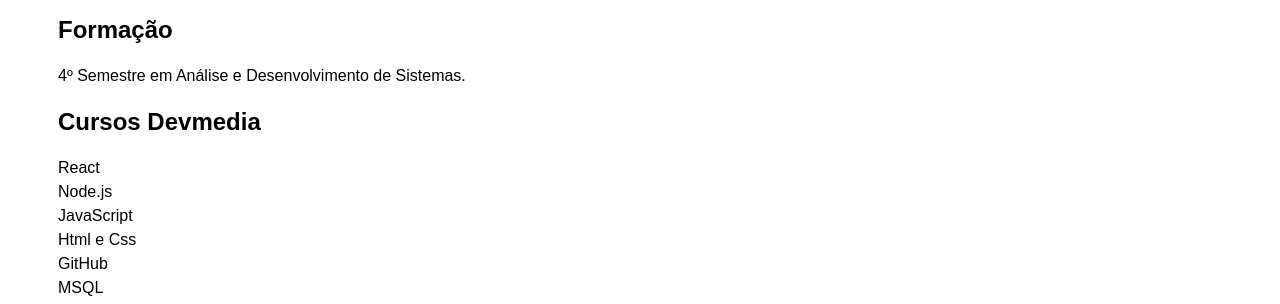
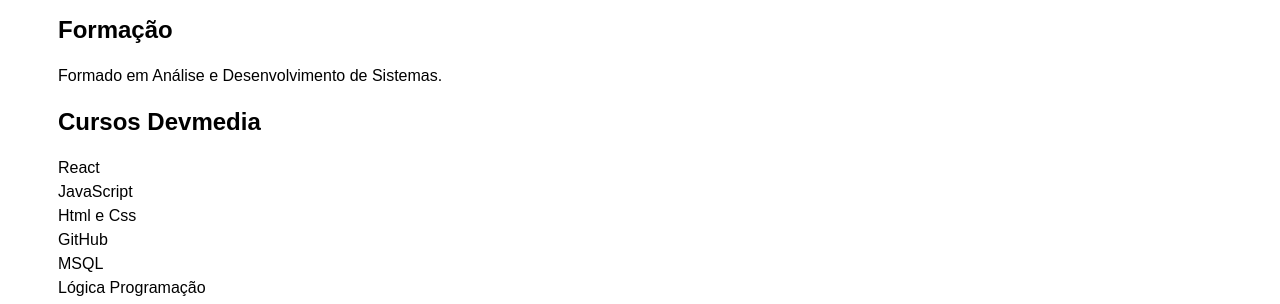
Before and after one commit to AndersonGL/Curriculo-On, a plain HTML site: page index.html in a window 1280 px wide. Shown: the part 467-771 px from the top of the page. Drawn offline with Linux system fonts and the light colour scheme.

Commit message:
Update index.html

```diff
--- a/index.html
+++ b/index.html
@@ -39,14 +39,13 @@
             </section>
             <section>
                 <h2>Formação</h2>
-                <p>4º Semestre em Análise e Desenvolvimento de Sistemas.</p>
+                <p>Formado em Análise e Desenvolvimento de Sistemas.</p>
             </section>
             <section>
                 <h2>Cursos Devmedia</h2>
 
                 <p>
                     React<br>
-                    Node.js<br>
                     JavaScript<br>
                     Html e Css<br>
                     GitHub<br>
```
